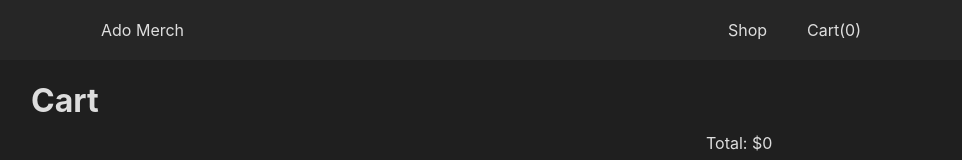
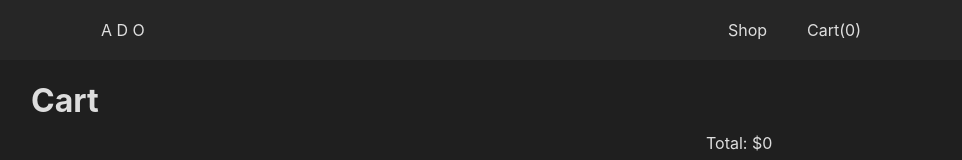
Before and after one commit to faishalirwn/shopping-cart, a React (Create React App) app: page /cart in a window 1280 px wide. Shown: the top 160 px of the page, without its empty margins (159-1121 px from the left). Built offline with nearby package versions, Linux system fonts and the light colour scheme.

Commit message:
Change nav title and add checkout message

```diff
--- a/src/components/Container.js
+++ b/src/components/Container.js
@@ -7,7 +7,7 @@ function Container(props) {
     <div className="container">
       <header>
         <nav>
-          <Link to="/">Ado Merch</Link>
+          <Link to="/">A D O</Link>
           <div className="nav-right">
             <Link to="/shop">Shop</Link>
             <Link to="/cart">
--- a/src/routes/Cart.js
+++ b/src/routes/Cart.js
@@ -91,7 +91,9 @@ function Cart(props) {
       </div>
       <div className="cart-checkout">
         <p>Total: ${total}</p>
-        <button>Checkout</button>
+        <button onClick={() => alert("Thanks for checking out")}>
+          Checkout
+        </button>
       </div>
     </div>
   );
```
